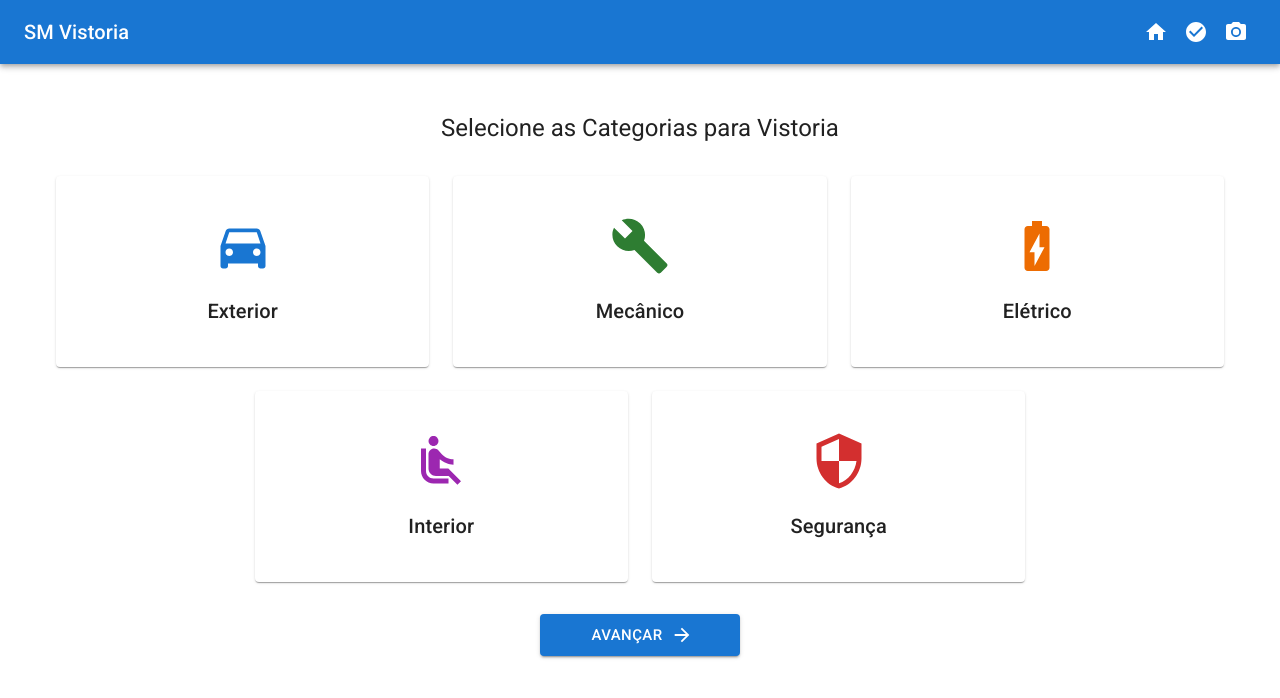
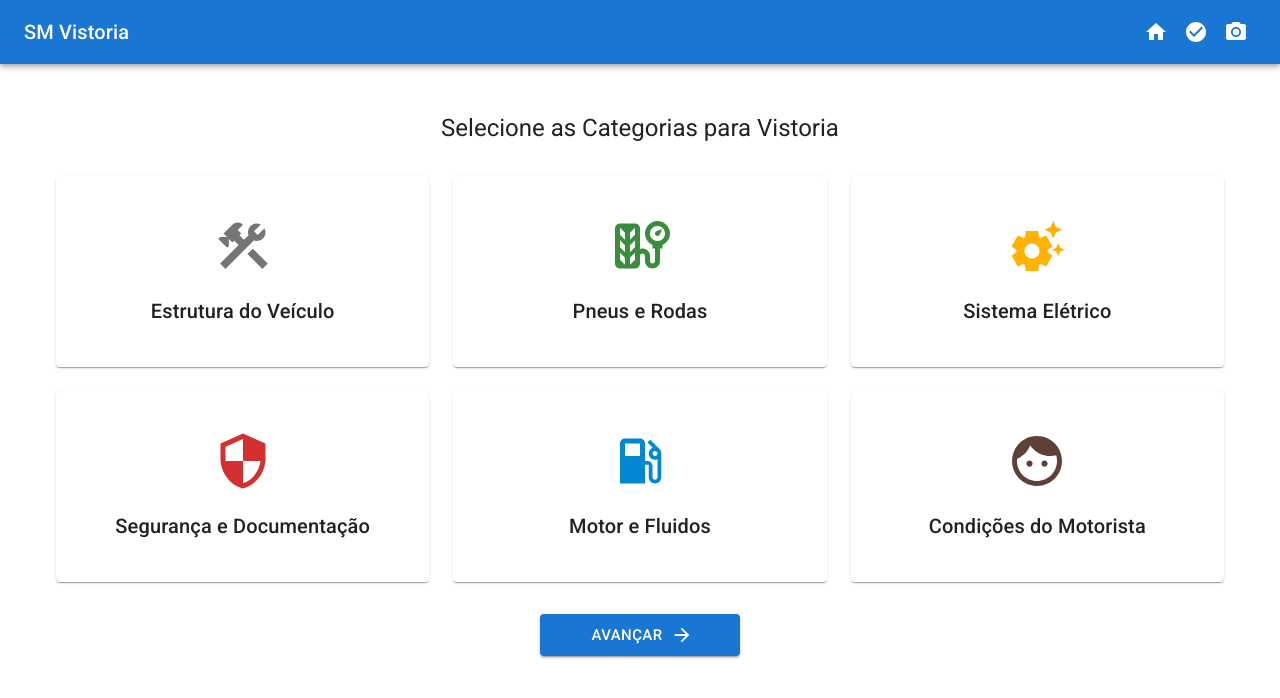
Before and after one commit to HPP-Solutions/Ricardo, a React (Vite) app: page /categories/1 in a window 1280 px wide. Shown: the top 698 px of the page. Built offline with nearby package versions, Linux system fonts and the light colour scheme.

Commit message:
categorias e checklist

```diff
--- a/src/pages/Categories.tsx
+++ b/src/pages/Categories.tsx
@@ -6,40 +6,55 @@ import {
   BatteryChargingFull as ElectricalIcon,
   AirlineSeatReclineNormal as InteriorIcon,
   Security as SecurityIcon,
-  ArrowForward as ArrowForwardIcon
+  ArrowForward as ArrowForwardIcon,
+  ReportProblem as ReportProblemIcon,
+  CheckCircle as CheckCircleIcon,
+  WbIncandescent as WbIncandescentIcon,
+  Campaign as CampaignIcon,
+  Face as FaceIcon,
+  Construction as ConstructionIcon,
+  LocalGasStation as LocalGasStationIcon,
+  SettingsSuggest as SettingsSuggestIcon,
+  TireRepair as TireRepairIcon,
 } from '@mui/icons-material'
 
 const categories = [
   {
-    id: 'exterior',
-    name: 'Exterior',
-    icon: CarIcon,
-    color: '#1976d2'
+    id: 'estruturaVeiculo',
+    name: 'Estrutura do Veículo',
+    icon: ConstructionIcon,
+    color: '#757575'
   },
   {
-    id: 'mechanical',
-    name: 'Mecânico',
-    icon: MechanicalIcon,
-    color: '#2e7d32'
+    id: 'pneusRodas',
+    name: 'Pneus e Rodas',
+    icon: TireRepairIcon,
+    color: '#388e3c'
   },
   {
-    id: 'electrical',
-    name: 'Elétrico',
-    icon: ElectricalIcon,
-    color: '#ed6c02'
+    id: 'sistemaEletrico',
+    name: 'Sistema Elétrico',
+    icon: SettingsSuggestIcon,
+    color: '#ffb300'
   },
   {
-    id: 'interior',
-    name: 'Interior',
-    icon: InteriorIcon,
-    color: '#9c27b0'
+    id: 'segurancaDocumentacao',
+    name: 'Segurança e Documentação',
+    icon: SecurityIcon,
+    color: '#d32f2f'
   },
   {
-    id: 'security',
-    name: 'Segurança',
-    icon: SecurityIcon,
-    color: '#d32f2f'
-  }
+    id: 'motorFluidos',
+    name: 'Motor e Fluidos',
+    icon: LocalGasStationIcon,
+    color: '#0288d1'
+  },
+  {
+    id: 'condicoesMotorista',
+    name: 'Condições do Motorista',
+    icon: FaceIcon,
+    color: '#5d4037'
+  },
 ]
 
 function Categories() {
--- a/src/pages/Checklist.tsx
+++ b/src/pages/Checklist.tsx
@@ -28,42 +28,57 @@ interface ChecklistItem {
 }
 
 const checklistItems: Record<string, ChecklistItem[]> = {
-  exterior: [
-    { id: 1, title: 'Faróis dianteiros', status: null, observation: '', photo: null, category: 'exterior' },
-    { id: 2, title: 'Lanternas traseiras', status: null, observation: '', photo: null, category: 'exterior' },
-    { id: 3, title: 'Para-choques', status: null, observation: '', photo: null, category: 'exterior' },
-    { id: 4, title: 'Pintura', status: null, observation: '', photo: null, category: 'exterior' },
-    { id: 5, title: 'Retrovisores', status: null, observation: '', photo: null, category: 'exterior' }
+  estruturaVeiculo: [
+    { id: 1, title: 'Para Brisa sem trincas', status: null, observation: '', photo: null, category: 'estruturaVeiculo' },
+    { id: 2, title: 'Lona Carroceria em bom estado', status: null, observation: '', photo: null, category: 'estruturaVeiculo' },
+    { id: 3, title: 'Tela Carroceria em bom estado', status: null, observation: '', photo: null, category: 'estruturaVeiculo' },
+    { id: 4, title: 'Arco da Cavaqueira em bom estado', status: null, observation: '', photo: null, category: 'estruturaVeiculo' },
+    { id: 5, title: 'Tampa dos tanques em bom estado', status: null, observation: '', photo: null, category: 'estruturaVeiculo' },
+    { id: 6, title: 'Tampa da Bateria em Bom Estado', status: null, observation: '', photo: null, category: 'estruturaVeiculo' },
+    { id: 7, title: 'Retrovisores em bom estado', status: null, observation: '', photo: null, category: 'estruturaVeiculo' },
+    { id: 8, title: 'Veiculo em perfeito estado de conservação', status: null, observation: '', photo: null, category: 'estruturaVeiculo' },
+    { id: 9, title: 'Possui travessa na cavaqueira', status: null, observation: '', photo: null, category: 'estruturaVeiculo' },
   ],
-  mechanical: [
-    { id: 6, title: 'Motor', status: null, observation: '', photo: null, category: 'mechanical' },
-    { id: 7, title: 'Freios', status: null, observation: '', photo: null, category: 'mechanical' },
-    { id: 8, title: 'Suspensão', status: null, observation: '', photo: null, category: 'mechanical' },
-    { id: 9, title: 'Pneus', status: null, observation: '', photo: null, category: 'mechanical' }
+  pneusRodas: [
+    { id: 10, title: 'Pneus Cavalo em bom estado de conservação', status: null, observation: '', photo: null, category: 'pneusRodas' },
+    { id: 11, title: 'Pneus Carreta em bom estado de conservação', status: null, observation: '', photo: null, category: 'pneusRodas' },
+    { id: 12, title: 'Steps Pneus em bom estado de conservação', status: null, observation: '', photo: null, category: 'pneusRodas' },
+    { id: 13, title: 'Foi batido os p\'neus com Martelo de Borracha', status: null, observation: '', photo: null, category: 'pneusRodas' },
+    { id: 14, title: 'Freios em bom estado', status: null, observation: '', photo: null, category: 'pneusRodas' }, // Freios aqui, mas pode mover se preferir 'Sistema Mecânico'
   ],
-  electrical: [
-    { id: 10, title: 'Bateria', status: null, observation: '', photo: null, category: 'electrical' },
-    { id: 11, title: 'Sistema elétrico', status: null, observation: '', photo: null, category: 'electrical' },
-    { id: 12, title: 'Alternador', status: null, observation: '', photo: null, category: 'electrical' }
+  sistemaEletrico: [
+    { id: 15, title: 'Parte elétrica do cavalo funcionando', status: null, observation: '', photo: null, category: 'sistemaEletrico' },
+    { id: 16, title: 'Parte elétrica da carreta funcionando', status: null, observation: '', photo: null, category: 'sistemaEletrico' },
+    { id: 17, title: 'Possui luz de ré', status: null, observation: '', photo: null, category: 'sistemaEletrico' },
+    { id: 18, title: 'Buzina está funcionando', status: null, observation: '', photo: null, category: 'sistemaEletrico' },
+    { id: 19, title: 'Lampada de iluminação estão funcionando', status: null, observation: '', photo: null, category: 'sistemaEletrico' },
   ],
-  interior: [
-    { id: 13, title: 'Bancos', status: null, observation: '', photo: null, category: 'interior' },
-    { id: 14, title: 'Painel', status: null, observation: '', photo: null, category: 'interior' },
-    { id: 15, title: 'Ar condicionado', status: null, observation: '', photo: null, category: 'interior' }
+  segurancaDocumentacao: [
+    { id: 20, title: 'Documentação em dia (Licenciamento e', status: null, observation: '', photo: null, category: 'segurancaDocumentacao' },
+    { id: 21, title: 'Possui triângulo extintor, cone', status: null, observation: '', photo: null, category: 'segurancaDocumentacao' },
+    { id: 22, title: 'Veiculo possui tacógrafo funcionando', status: null, observation: '', photo: null, category: 'segurancaDocumentacao' },
+    { id: 23, title: 'Motorista possui EPI', status: null, observation: '', photo: null, category: 'segurancaDocumentacao' },
+    { id: 24, title: 'Placa do cavalo e carreta estão legíveis', status: null, observation: '', photo: null, category: 'segurancaDocumentacao' },
   ],
-  security: [
-    { id: 16, title: 'Cintos de segurança', status: null, observation: '', photo: null, category: 'security' },
-    { id: 17, title: 'Extintor', status: null, observation: '', photo: null, category: 'security' },
-    { id: 18, title: 'Triângulo', status: null, observation: '', photo: null, category: 'security' }
+  motorFluidos: [
+    { id: 25, title: 'Vazamento de óleo aparente', status: null, observation: '', photo: null, category: 'motorFluidos' },
+    { id: 26, title: 'Verificado Nível Óleo Motor', status: null, observation: '', photo: null, category: 'motorFluidos' },
+    { id: 27, title: 'Verificado Nível Água do motor', status: null, observation: '', photo: null, category: 'motorFluidos' },
+    { id: 28, title: 'Verificado Nível Combustível', status: null, observation: '', photo: null, category: 'motorFluidos' },
+    { id: 29, title: 'Verificado Nível Óleo Hidráulico Cavaqueira', status: null, observation: '', photo: null, category: 'motorFluidos' },
+  ],
+  condicoesMotorista: [
+    { id: 30, title: 'Motorista trajando calça, camisa e sapatos', status: null, observation: '', photo: null, category: 'condicoesMotorista' },
   ]
 }
 
 const categoryNames: Record<string, string> = {
-  exterior: 'Exterior',
-  mechanical: 'Mecânico',
-  electrical: 'Elétrico',
-  interior: 'Interior',
-  security: 'Segurança'
+  estruturaVeiculo: 'Estrutura do Veículo',
+  pneusRodas: 'Pneus e Rodas',
+  sistemaEletrico: 'Sistema Elétrico',
+  segurancaDocumentacao: 'Segurança e Documentação',
+  motorFluidos: 'Motor e Fluidos',
+  condicoesMotorista: 'Condições do Motorista'
 }
 
 function Checklist() {
```
